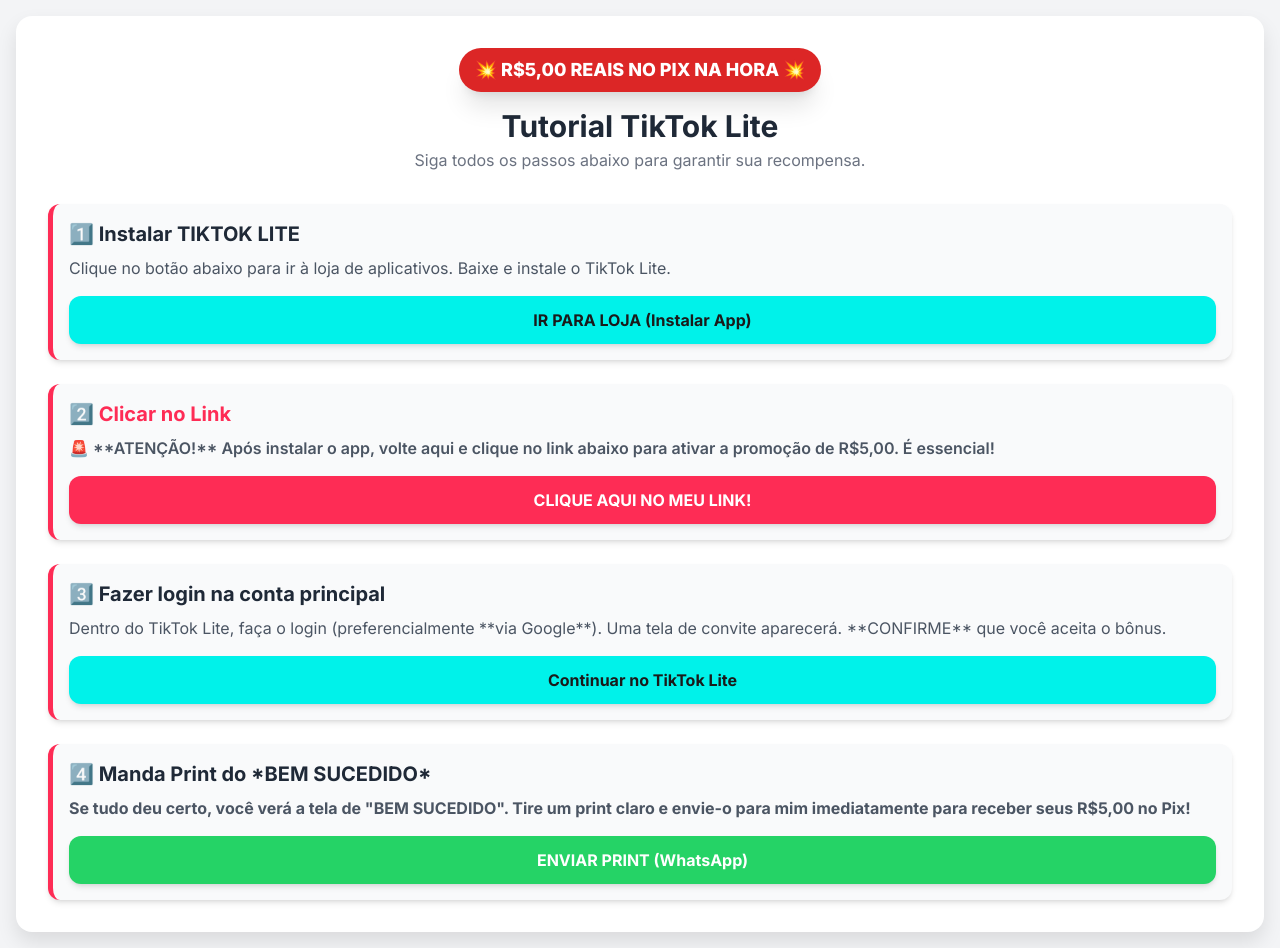
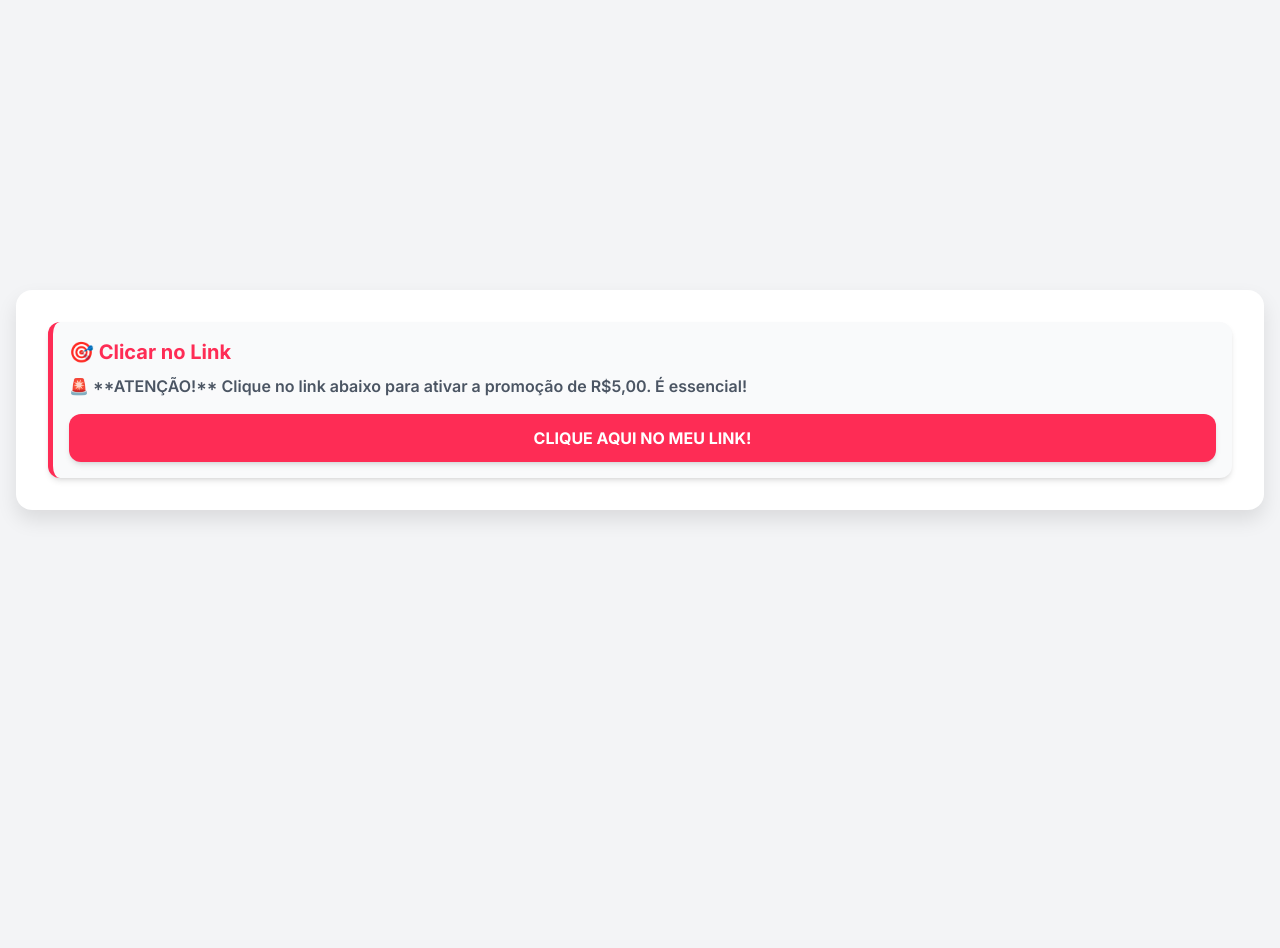
Before and after one commit to leozinbrozgg/tiktoklite, a plain HTML site: page index.html in a window 1280 px wide. After the commit the page ends 800 px from the top, so only its background shows below. Drawn offline with nearby package versions, Linux system fonts and the light colour scheme.

Commit message:
Update index.html

```diff
--- a/index.html
+++ b/index.html
@@ -1,5 +1,6 @@
 <!DOCTYPE html>
 <html lang="pt-BR">
+
 <head>
     <meta charset="UTF-8">
     <meta name="viewport" content="width=device-width, initial-scale=1.0">
@@ -11,91 +12,118 @@
         /* Estilos personalizados */
         body {
             font-family: 'Inter', sans-serif;
-            background-color: #f7f7f7; /* Fundo cinza claro */
+            background-color: #f7f7f7;
+            /* Fundo cinza claro */
             display: flex;
             justify-content: center;
             align-items: center;
             min-height: 100vh;
             padding: 1rem;
         }
+
         .container {
             background-color: #ffffff;
             box-shadow: 0 10px 20px rgba(0, 0, 0, 0.1);
-            max-width: 420px; /* Tamanho de celular */
+            max-width: 420px;
+            /* Tamanho de celular */
         }
+
         /* Cor de destaque baseada no TikTok/Vibrante */
         .color-primary {
-            background-color: #FE2C55; /* TikTok Red */
+            background-color: #FE2C55;
+            /* TikTok Red */
         }
+
         .text-primary {
             color: #FE2C55;
         }
+
         .step-card {
-            border-left: 5px solid #FE2C55; /* Linha de destaque para o passo */
+            border-left: 5px solid #FE2C55;
+            /* Linha de destaque para o passo */
         }
+
         .btn-cyan {
-            background-color: #00F2EA; /* TikTok Cyan */
+            background-color: #00F2EA;
+            /* TikTok Cyan */
             color: #1a1a1a;
             font-weight: 700;
             transition: all 0.2s;
         }
+
         .btn-cyan:hover {
             background-color: #00BFFF;
         }
+
         .btn-red {
             background-color: #FE2C55;
             color: white;
             font-weight: 700;
         }
+
         .btn-red:hover {
             background-color: #D62747;
         }
+
         .btn-whatsapp {
-            background-color: #25D366; /* WhatsApp Green */
+            background-color: #25D366;
+            /* WhatsApp Green */
             color: white;
             font-weight: 700;
         }
+
         .btn-whatsapp:hover {
             background-color: #1DA851;
         }
 
         /* NOVO: Estilo para a caixa de simulação - AGORA FLUTUANTE */
         .simulation-box {
-            position: fixed; /* Fixa na tela */
-            top: 20px; /* Distância do topo */
-            right: 20px; /* Distância da direita */
-            z-index: 1000; /* Garante que fique acima de tudo */
+            position: fixed;
+            /* Fixa na tela */
+            top: 20px;
+            /* Distância do topo */
+            right: 20px;
+            /* Distância da direita */
+            z-index: 1000;
+            /* Garante que fique acima de tudo */
 
-            background-color: #00BCD4; /* Fundo ciano escuro */
-            color: white; /* Texto branco */
+            background-color: #00BCD4;
+            /* Fundo ciano escuro */
+            color: white;
+            /* Texto branco */
             /* Aumentando a largura máxima para dar mais espaço, mas limitando para telas pequenas */
             max-width: calc(100vw - 40px);
             padding: 8px 15px;
-            border-radius: 9999px; /* Arredondado para parecer um chip */
+            border-radius: 9999px;
+            /* Arredondado para parecer um chip */
             box-shadow: 0 4px 12px rgba(0, 0, 0, 0.2);
             font-size: 0.875rem;
             font-weight: 700;
 
             /* Inicia fora da tela e escondido */
-            transform: translateX(120%); /* Move 120% para fora da tela (direita) */
+            transform: translateX(120%);
+            /* Move 120% para fora da tela (direita) */
             opacity: 0;
-            transition: transform 0.6s ease-out, opacity 0.6s ease-out; /* Adiciona transição para animação */
-            white-space: nowrap; /* Garante que o texto fique em uma linha */
+            transition: transform 0.6s ease-out, opacity 0.6s ease-out;
+            /* Adiciona transição para animação */
+            white-space: nowrap;
+            /* Garante que o texto fique em uma linha */
         }
 
         /* Classe para mostrar a simulação (acionada via JS) */
         .simulation-box.show {
-            transform: translateX(0); /* Desliza para dentro */
-            opacity: 1; /* Fica visível */
+            transform: translateX(0);
+            /* Desliza para dentro */
+            opacity: 1;
+            /* Fica visível */
         }
 
         .simulation-box #simulation-text {
             display: block;
         }
-
-
     </style>
 </head>
+
 <body class="bg-gray-100">
 
 
@@ -107,56 +135,18 @@
 
     <div id="app-container" class="container w-full rounded-2xl p-6 md:p-8">
 
-        <!-- HEADER: Oferta Destacada -->
-        <header class="text-center mb-8">
-            <div class="inline-block px-4 py-2 rounded-full font-extrabold text-white text-lg bg-red-600 shadow-xl transform hover:scale-105 transition duration-300 ease-in-out">
-                💥 R$5,00 REAIS NO PIX NA HORA 💥
-            </div>
-            <h1 class="text-3xl font-bold mt-4 text-gray-800">Tutorial TikTok Lite</h1>
-            <p class="text-gray-500 mt-1">Siga todos os passos abaixo para garantir sua recompensa.</p>
-        </header>
-
 
         <!-- CONTEÚDO ESTÁTICO DOS PASSOS -->
         <div id="step-list" class="space-y-6">
 
-            <!-- PASSO 1: Instalação -->
-            <div class="step-card p-4 rounded-xl shadow-md bg-gray-50">
-                <h2 class="text-xl font-bold text-gray-800 mb-2">1️⃣ Instalar TIKTOK LITE</h2>
-                <p class="text-gray-600 mb-4">Clique no botão abaixo para ir à loja de aplicativos. Baixe e instale o TikTok Lite.</p>
-                <a href="https://play.google.com/store/search?q=tiktok+lite&c=apps" target="_blank" class="btn-cyan w-full flex items-center justify-center py-3 rounded-xl shadow-md hover:shadow-lg transition">
-                    IR PARA LOJA (Instalar App)
-                </a>
-            </div>
-
-
             <!-- PASSO 2: Clicar no Link de Convite (Passo Mais Importante) -->
             <div class="step-card p-4 rounded-xl shadow-md bg-gray-50">
-                <h2 class="text-xl font-bold text-primary mb-2">2️⃣ Clicar no Link</h2>
-                <p class="text-gray-600 mb-4 font-semibold">🚨 **ATENÇÃO!** Após instalar o app, volte aqui e clique no link abaixo para ativar a promoção de R$5,00. É essencial!</p>
-                <a href="https://vm.tiktok.com/ZSHTDQjUrKUYU-ArUgF/" target="_blank" class="btn-red w-full flex items-center justify-center py-3 rounded-xl shadow-md hover:shadow-lg transition">
+                <h2 class="text-xl font-bold text-primary mb-2">🎯 Clicar no Link</h2>
+                <p class="text-gray-600 mb-4 font-semibold">🚨 **ATENÇÃO!** Clique no link abaixo para ativar a promoção
+                    de R$5,00. É essencial!</p>
+                <a href="https://vm.tiktok.com/ZSHTDQjUrKUYU-ArUgF/" target="_blank"
+                    class="btn-red w-full flex items-center justify-center py-3 rounded-xl shadow-md hover:shadow-lg transition">
                     CLIQUE AQUI NO MEU LINK!
-                </a>
-            </div>
-
-
-            <!-- PASSO 3: Login e Confirmação -->
-            <div class="step-card p-4 rounded-xl shadow-md bg-gray-50">
-                <h2 class="text-xl font-bold text-gray-800 mb-2">3️⃣ Fazer login na conta principal</h2>
-                <p class="text-gray-600 mb-4">Dentro do TikTok Lite, faça o login (preferencialmente **via Google**). Uma tela de convite aparecerá. **CONFIRME** que você aceita o bônus.</p>
-                <a href="https://vm.tiktok.com/ZSHTDQjUrKUYU-ArUgF/" target="_blank" class="btn-cyan w-full flex items-center justify-center py-3 rounded-xl shadow-md hover:shadow-lg transition">
-                    Continuar no TikTok Lite
-                </a>
-            </div>
-
-
-            <!-- PASSO 4: Enviar o Print e Receber o Pix -->
-            <div class="step-card p-4 rounded-xl shadow-md bg-gray-50">
-                <h2 class="text-xl font-bold text-gray-800 mb-2">4️⃣ Manda Print do *BEM SUCEDIDO*</h2>
-                <p class="text-gray-600 mb-4 font-bold">Se tudo deu certo, você verá a tela de "BEM SUCEDIDO". Tire um print claro e envie-o para mim imediatamente para receber seus R$5,00 no Pix!</p>
-                <!-- LINK PARA O NÚMERO DO WHATSAPP -->
-                <a href="https://wa.me/5515998392835" target="_blank" class="btn-whatsapp w-full flex items-center justify-center py-3 rounded-xl shadow-md hover:shadow-lg transition">
-                    ENVIAR PRINT (WhatsApp)
                 </a>
             </div>
 
@@ -218,4 +208,5 @@
 
     </script>
 </body>
+
 </html>
```
